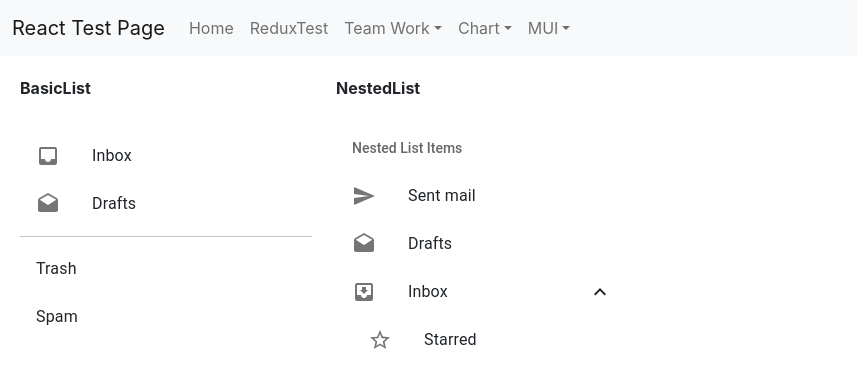
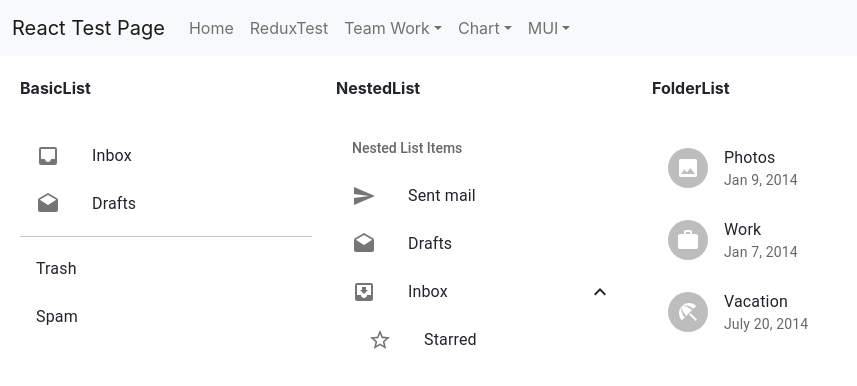
Before and after one commit to jinseok1306/React-Test, a React (Create React App) app in the folder ReactProject/client_app/: page /MUI/ListPage in a window 1280 px wide. Shown: the top 386 px of the page, without its empty margins (0-857 px from the left). Built offline with nearby package versions, Linux system fonts and the light colour scheme.

Commit message:
MUI FolderList 테스트 완료

```diff
--- /dev/null
+++ b/ReactProject/client_app/src/components/List/FolderList.tsx
@@ -0,0 +1,40 @@
+import * as React from 'react';
+import List from '@mui/material/List';
+import ListItem from '@mui/material/ListItem';
+import ListItemText from '@mui/material/ListItemText';
+import ListItemAvatar from '@mui/material/ListItemAvatar';
+import Avatar from '@mui/material/Avatar';
+import ImageIcon from '@mui/icons-material/Image';
+import WorkIcon from '@mui/icons-material/Work';
+import BeachAccessIcon from '@mui/icons-material/BeachAccess';
+
+export default function FolderList() {
+    return (
+        <List sx={{ width: '100%', maxWidth: 360, bgcolor: 'background.paper' }}>
+            <ListItem>
+                <ListItemAvatar>
+                    <Avatar>
+                        <ImageIcon />
+                    </Avatar>
+                </ListItemAvatar>
+                <ListItemText primary="Photos" secondary="Jan 9, 2014" />
+            </ListItem>
+            <ListItem>
+                <ListItemAvatar>
+                    <Avatar>
+                        <WorkIcon />
+                    </Avatar>
+                </ListItemAvatar>
+                <ListItemText primary="Work" secondary="Jan 7, 2014" />
+            </ListItem>
+            <ListItem>
+                <ListItemAvatar>
+                    <Avatar>
+                        <BeachAccessIcon />
+                    </Avatar>
+                </ListItemAvatar>
+                <ListItemText primary="Vacation" secondary="July 20, 2014" />
+            </ListItem>
+        </List>
+    );
+}
--- a/ReactProject/client_app/src/pages/MUI/ListPage.tsx
+++ b/ReactProject/client_app/src/pages/MUI/ListPage.tsx
@@ -3,6 +3,7 @@ import Menu from '../../components/Menu';
 import Grid from '@mui/material/Grid';
 import BasicList from '../../components/List/BasicList';
 import NestedList from '../../components/List/NestedList';
+import FolderList from '../../components/List/FolderList';
 
 const ListPage = () => {
     return (
@@ -18,6 +19,10 @@ const ListPage = () => {
                         <b>NestedList</b><div>&nbsp;</div>
                         <NestedList />
                     </Grid>
+                    <Grid item xs={3}>
+                        <b>FolderList</b><div>&nbsp;</div>
+                        <FolderList />
+                    </Grid>
                 </Grid>
             </div>
         </div>
```
Also changed, not shown: 1 other file (tests, documents, lock files or other folders).
